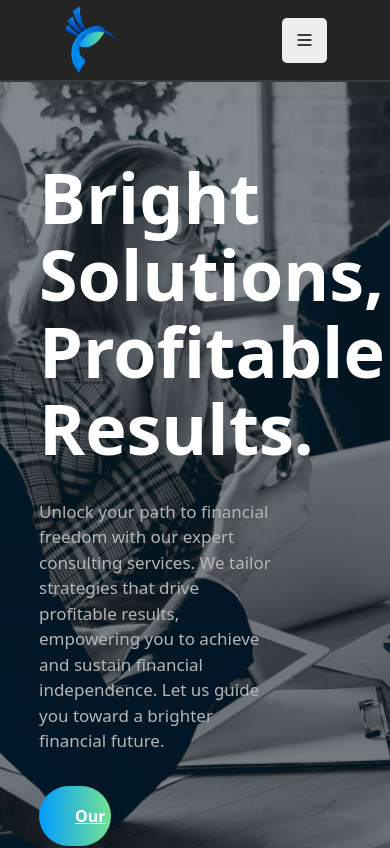
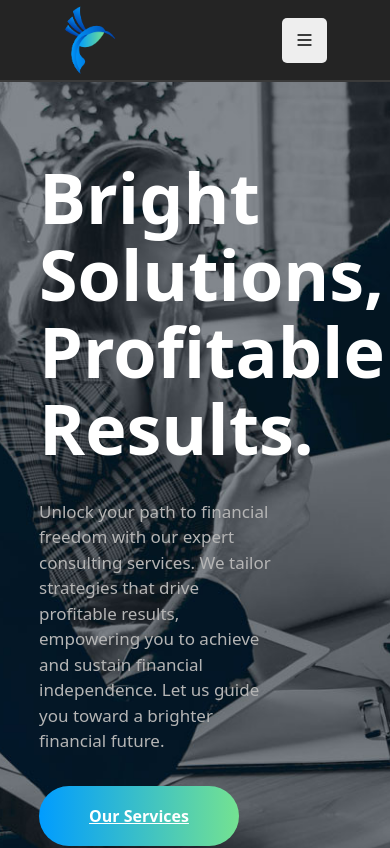
Before and after one commit to gandhipruthvi/FinancialFreedomConsultant, a React (Vite) app: page / in a window 390 px wide. Shown: the top 848 px of the page. Built offline with nearby package versions, Linux system fonts and the light colour scheme; no server answers; the database is empty.

Commit message:
our services button fixed in mobile view

```diff
--- a/src/Styles/Home.scss
+++ b/src/Styles/Home.scss
@@ -94,7 +94,7 @@ $theme-color: #009CFF;
         }
 
         .qu_btn {
-            width: 13% !important;
+            width: 13%;
             background: linear-gradient(90deg, #009CFF 0%, #74E291 100%) !important;
 
             &:hover {
```
